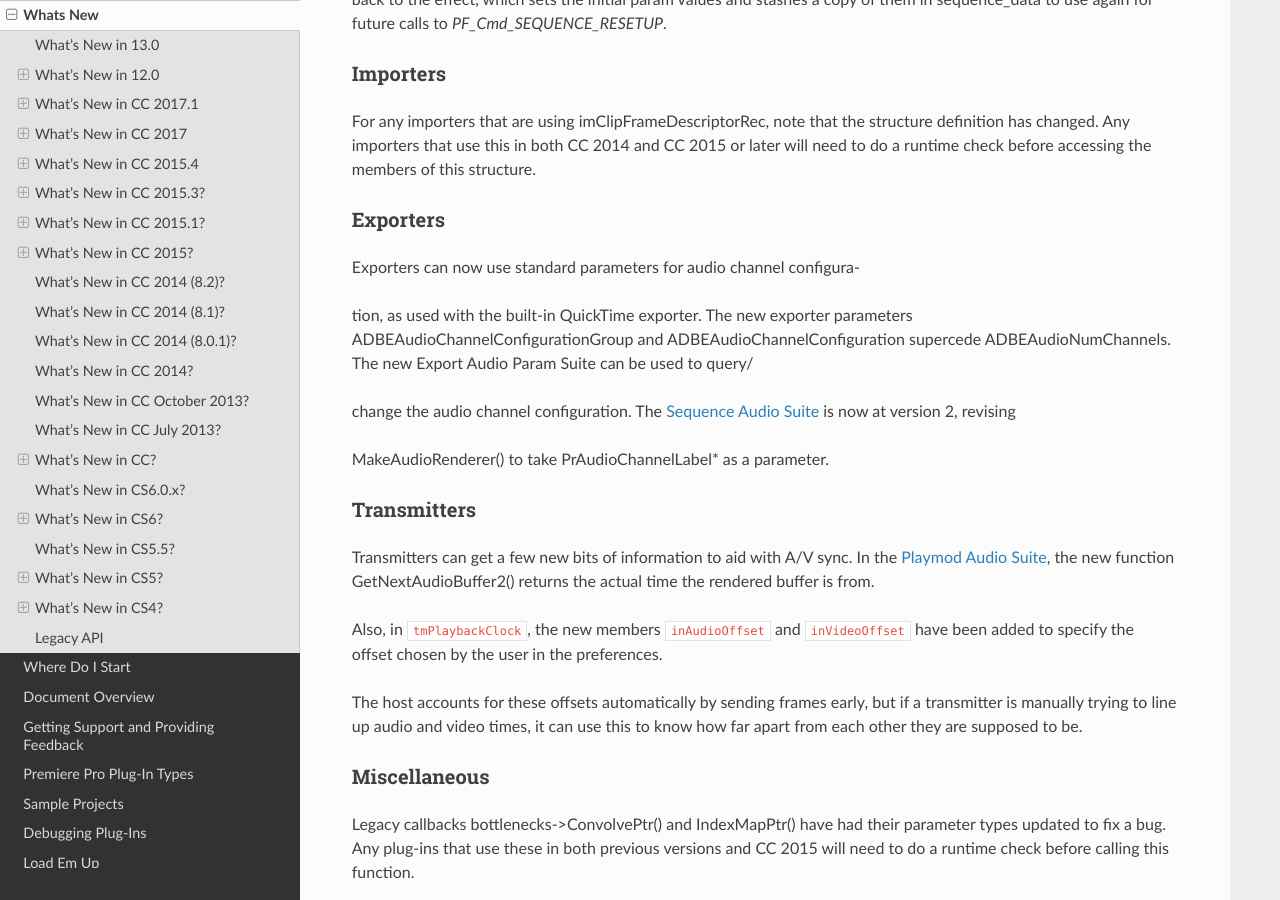
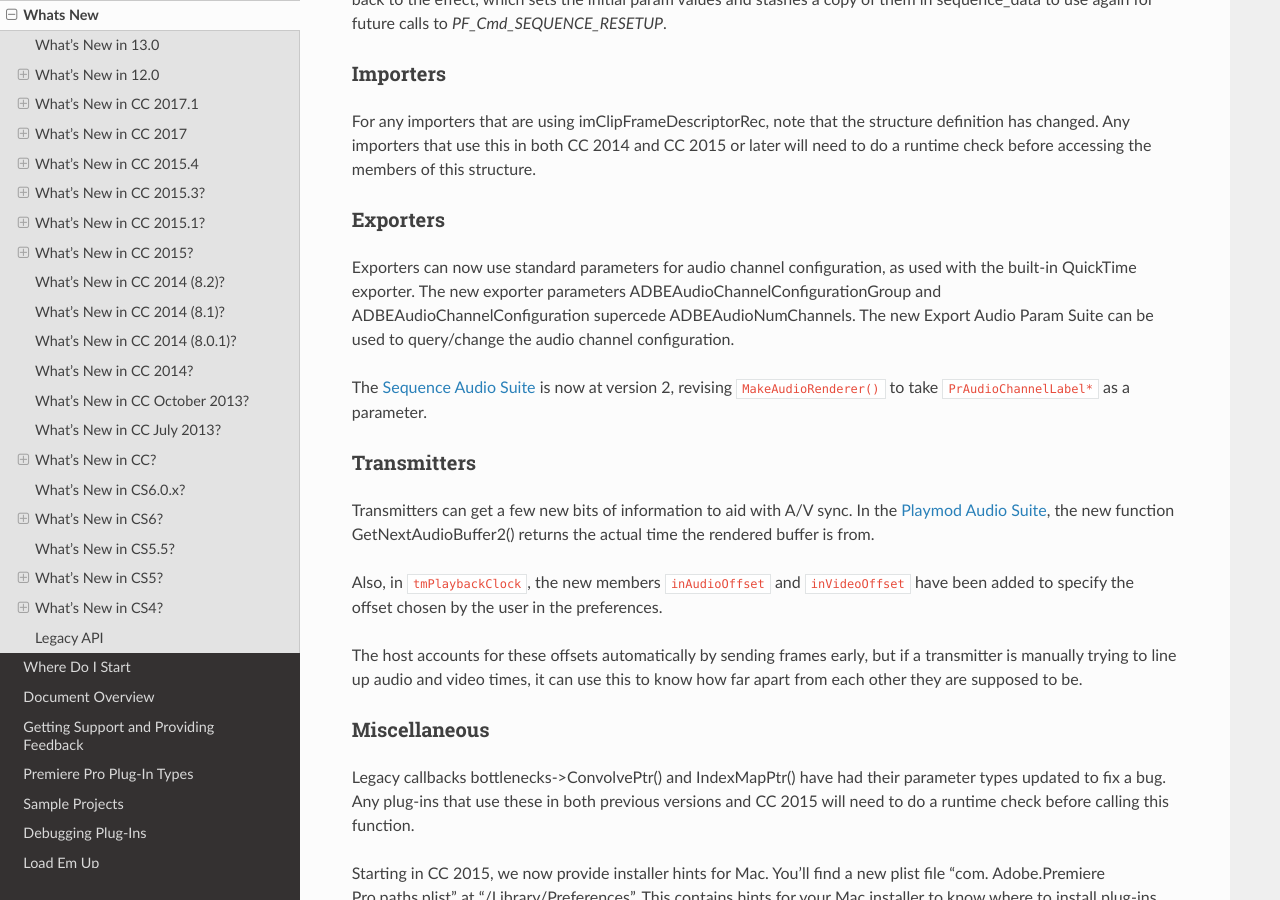
Before and after one commit to docsforadobe/premiere-plugin-guide, a Sphinx documentation site: the page built from docs/intro/whats-new.rst, in a window 1280 px wide and 900 px high, scrolled down 5456 px. Built offline with Sphinx 7.4.7 and the Read the Docs theme 2.0.0, drawn with Linux system fonts in a browser that asks for light colours.

Commit message:
Remove legacy escaped asteriks

```diff
--- a/docs/intro/load-em-up.rst
+++ b/docs/intro/load-em-up.rst
@@ -10,7 +10,7 @@
 
 The next time the application is launched, the cached data is used wherever possible, rather than loading all the plug-ins on startup. Using this changed data will make the application launch faster, but for a small set of plug-ins that need to be initialized every time, it may be undesirable. These include plug-ins that need to get run-time information that might change in between app launches (i.e. installed codec lists), and plug-ins that check for hardware and need to be able to fail. So we give your plug-in control final say over whether or not it is reloaded each time.
 
-By default, importers, recorders, and exporters are not cached. Exporters can be cached by setting exExporterInfoRec.isCacheable to non-zero during *exSelStartup*. Importers and recorders can be cached by returning \*IsCacheable instead of \*NoError (e.g. for importers, imIsCacheable instead of imNoError) on the startup selector.
+By default, importers, recorders, and exporters are not cached. Exporters can be cached by setting exExporterInfoRec.isCacheable to non-zero during *exSelStartup*. Importers and recorders can be cached by returning ``*IsCacheable`` instead of ``*NoError`` (e.g. for importers, imIsCacheable instead of imNoError) on the startup selector.
 
 By default, legacy video filters and device controllers are cached by default. To specify that legacy video filters must be reloaded each time, rather than cached, Premiere filters should respond to *fsCacheOnLoad*.
 
--- a/docs/intro/whats-new.rst
+++ b/docs/intro/whats-new.rst
@@ -207,13 +207,9 @@ For any importers that are using imClipFrameDescriptorRec, note that the structu
 Exporters
 ********************************************************************************
 
-Exporters can now use standard parameters for audio channel configura-
+Exporters can now use standard parameters for audio channel configuration, as used with the built-in QuickTime exporter. The new exporter parameters ADBEAudioChannelConfigurationGroup and ADBEAudioChannelConfiguration supercede ADBEAudioNumChannels. The new Export Audio Param Suite can be used to query/change the audio channel configuration.
 
-tion, as used with the built-in QuickTime exporter. The new exporter parameters ADBEAudioChannelConfigurationGroup and ADBEAudioChannelConfiguration supercede ADBEAudioNumChannels. The new Export Audio Param Suite can be used to query/
-
-change the audio channel configuration. The :ref:`exporters/suites.sequence-audio-suite` is now at version 2, revising
-
-MakeAudioRenderer() to take PrAudioChannelLabel\* as a parameter.
+The :ref:`exporters/suites.sequence-audio-suite` is now at version 2, revising ``MakeAudioRenderer()`` to take ``PrAudioChannelLabel*`` as a parameter.
 
 Transmitters
 ********************************************************************************
--- a/docs/universals/audio.rst
+++ b/docs/universals/audio.rst
@@ -10,7 +10,7 @@ All audio calls to and from Premiere use arrays of buffers of 32-bit floats to p
 
 ::
 
-  float\* audio[2];
+  float* audio[2];
 
 where audio[0] is the address of a buffer N samples long, and audio[1] is the address of a second buffer N samples long. audio[0] contains the left channel, and audio[1] contains the right channel. N is the number of sample frames in the buffer.
 
```
